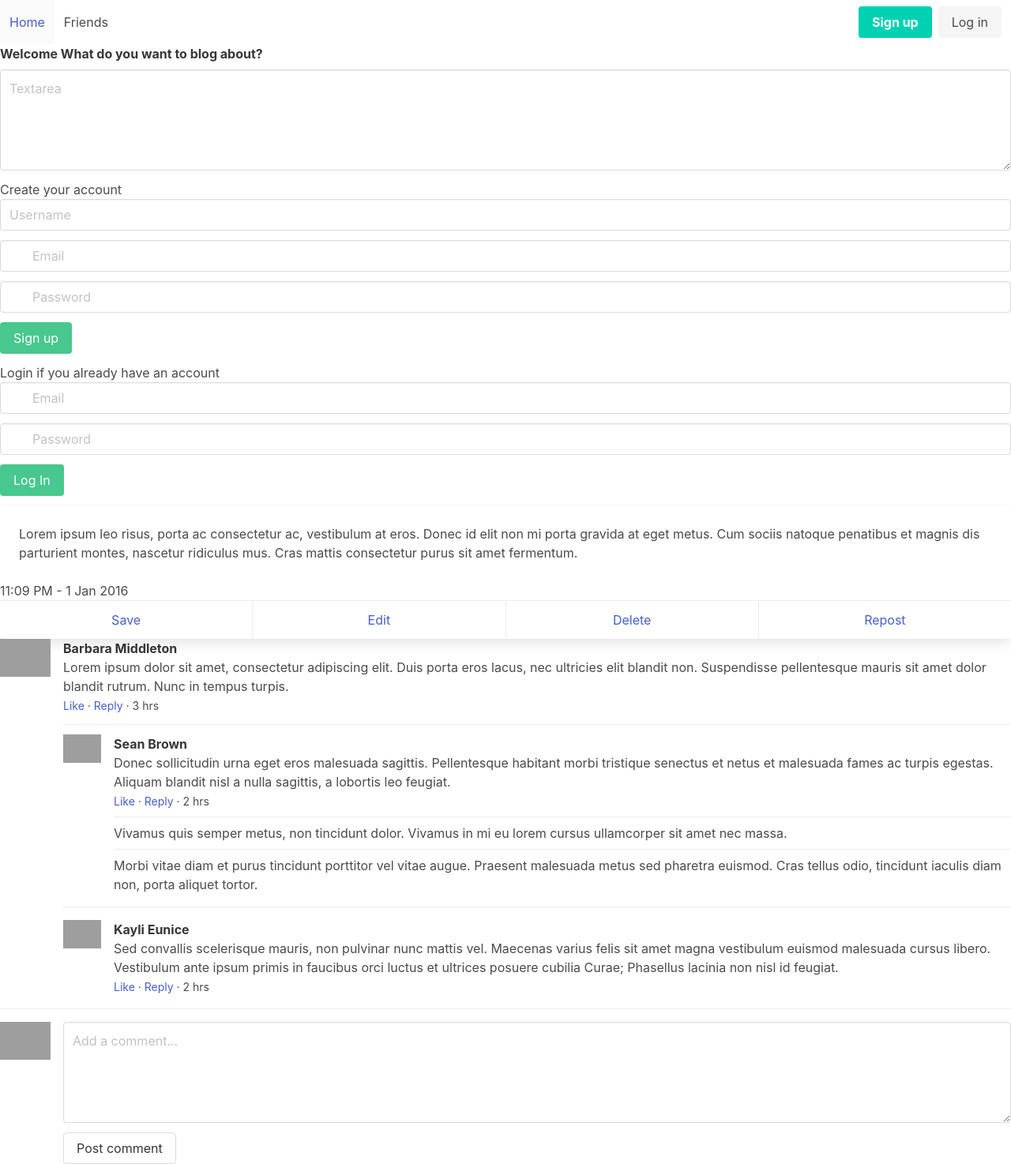
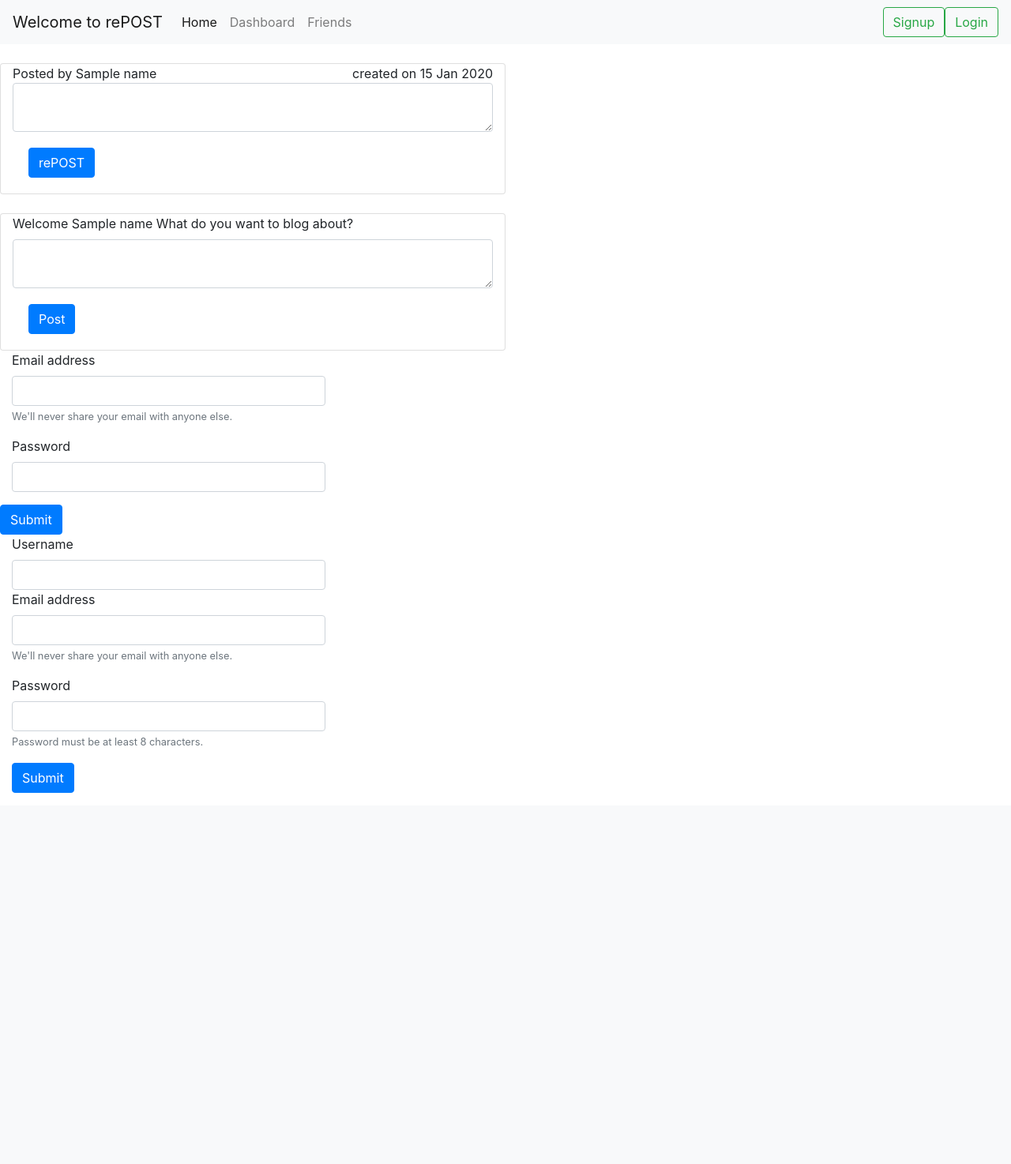
Before and after one commit to SarahKubik/rePost, a Node server app: template views/layouts/index.html in a window 1280 px wide. Shown: the whole page at 79% size. After the commit the page ends 1004 px from the top, so only its background shows below. Run offline with Node 20, Linux system fonts and the light colour scheme; the template is opened without the code that fills it: most values are stand-ins (such as "Sample title", 1, 10 or a date in 2020); some libraries are stand-ins or nearby versions; grey boxes are pictures that could not be loaded.

Commit message:
bootstrap layout update

```diff
--- a/package.json
+++ b/package.json
@@ -5,7 +5,8 @@
   "main": "server.js",
   "scripts": {
     "test": "echo \"Error: no test specified\" && exit 1",
-    "start": "node server.js"
+    "start": "node server.js",
+    "devStart": "nodemon server.js"
   },
   "repository": {
     "type": "git",
@@ -30,5 +31,8 @@
     "mysql2": "^2.2.5",
     "sequelize": "^6.6.5",
     "stack": "^0.1.0"
+  },
+  "devDependencies": {
+    "nodemon": "^2.0.12"
   }
 }
--- a/views/layouts/index.html
+++ b/views/layouts/index.html
@@ -7,199 +7,97 @@
   <title>rePOST</title>
   <link rel="stylesheet" href="/css/jass.css">
   <link rel="stylesheet" href="/css/style.css">
-  <link rel="stylesheet" href="https://cdn.jsdelivr.net/npm/bulma@0.9.3/css/bulma.min.css">
+  <link rel="stylesheet" href="https://cdn.jsdelivr.net/npm/bootstrap@4.5.3/dist/css/bootstrap.min.css" integrity="sha384-TX8t27EcRE3e/ihU7zmQxVncDAy5uIKz4rEkgIXeMed4M0jlfIDPvg6uqKI2xXr2" crossorigin="anonymous">
+  <script src="https://kit.fontawesome.com/3708f4dee4.js" crossorigin="anonymous"></script>
 </head>
 <body>
-<nav class="navbar" role="navigation" aria-label="main navigation">
-  <div id="navbarBasicExample" class="navbar-menu">
-    <div class="navbar-start">
-      <a class="navbar-item">
-        Home
-      </a>
-
-      <a class="navbar-item">
-        Friends
-      </a>
+  <nav class="navbar navbar-expand-lg navbar-light bg-light">
+    <a class="navbar-brand" href="#">Welcome to rePOST</a>
+    <button class="navbar-toggler" type="button" data-toggle="collapse" data-target="#navbarText" aria-controls="navbarText" aria-expanded="false" aria-label="Toggle navigation">
+      <span class="navbar-toggler-icon"></span>
+    </button>
+    <div class="collapse navbar-collapse" id="navbarText">
+      <ul class="navbar-nav mr-auto">
+        <li class="nav-item active">
+          <a class="nav-link" href="#">Home <span class="sr-only">(current)</span></a>
+        </li>
+        <li class="nav-item">
+          <a class="nav-link" href="#">Dashboard</a>
+        </li>
+        <li class="nav-item">
+          <a class="nav-link" href="#">Friends</a>
+        </li>
+      </ul>
+      <button class="btn btn-outline-success my-2 my-sm-0" type="submit">Signup</button>
+      <button class="btn btn-outline-success my-2 my-sm-0" type="submit">Login</button>
     </div>
-
-    <div class="navbar-end">
-      <div class="navbar-item">
-        <div class="buttons">
-          <a class="button is-primary">
-            <strong>Sign up</strong>
-          </a>
-          <a class="button is-light">
-            Log in
-          </a>
+  </nav>
+  <div class="card col-6 my-4">
+    <form class="field" id="post-form">
+      <div class="d-flex justify-content-between">
+        <div>
+           Posted by {{name}}
+        </div>
+        <div>
+           created on {{createdAt}}
         </div>
    </div>
+    <div class="control">
+      <textarea class="form-control" style="min-width: 50%"></textarea>
     </div>
-  </div>
-</nav>
-<div class="field">
-  <label class="label">Welcome What do you want to blog about?</label>
-  <div class="control">
-    <textarea class="textarea" placeholder="Textarea"></textarea>
+    </form>
+      <div class="card-body">
+        <a href="#" class="btn btn-primary">rePOST</a>
       </div>
     </div>
 
-<div class="field">
-  <h1>Create your account</h1>
+
+  <div class="card col-6">
+  <form class="field" id="post-form">
+  <label class="label">Welcome {{name}} What do you want to blog about?</label>
   <div class="control">
-    <input class="input" type="text" placeholder="Username">
+    <textarea class="form-control" style="min-width: 50%"></textarea>
+  </div>
+  </form>
+    <div class="card-body">
+      <a href="#" class="btn btn-primary">Post</a>
     </div>
   </div>
-<div class="field">
-  <p class="control has-icons-left has-icons-right">
-    <input class="input" type="email" placeholder="Email">
-    <span class="icon is-small is-left">
-      <i class="fas fa-envelope"></i>
-    </span>
-    <span class="icon is-small is-right">
-      <i class="fas fa-check"></i>
-    </span>
-  </p>
+
+
+
+
+
+
+  <form>
+    <div class="form-group col-4">
+      <label for="exampleInputEmail1">Email address</label>
+      <input type="email" class="form-control" id="exampleInputEmail1" aria-describedby="emailHelp">
+      <small id="emailHelp" class="form-text text-muted">We'll never share your email with anyone else.</small>
     </div>
-<div class="field">
-  <p class="control has-icons-left">
-    <input class="input" type="password" placeholder="Password">
-    <span class="icon is-small is-left">
-      <i class="fas fa-lock"></i>
-    </span>
-  </p>
+    <div class="form-group col-4">
+      <label for="exampleInputPassword1">Password</label>
+      <input type="password" class="form-control" id="exampleInputPassword1">
       </div>
-<div class="field">
-  <p class="control">
-    <button class="button is-success">
-      Sign up
-    </button>
-  </p>
+    <button type="submit" class="btn btn-primary">Submit</button>
+  </form>
+  <form>
+    <div class="form-group col-4">
+      <label for="exampleInputEmail1">Username</label>
+      <input type="name" class="form-control" id="exampleInputName1" aria-describedby="userHelp">
+    <div class="form-group">
+      <label for="exampleInputEmail1">Email address</label>
+      <input type="email" class="form-control" id="exampleInputEmail1" aria-describedby="emailHelp">
+      <small id="emailHelp" class="form-text text-muted">We'll never share your email with anyone else.</small>
     </div>
-<div class="field">
-  <h2>Login if you already have an account</h2>
-  <p class="control has-icons-left has-icons-right">
-    <input class="input" type="email" placeholder="Email">
-    <span class="icon is-small is-left">
-      <i class="fas fa-envelope"></i>
-    </span>
-    <span class="icon is-small is-right">
-      <i class="fas fa-check"></i>
-    </span>
-  </p>
+    <div class="form-group ">
+      <label for="exampleInputPassword1">Password</label>
+      <input type="password" class="form-control" id="exampleInputPassword1">
+      <small id="emailHelp" class="form-text text-muted">Password must be at least 8 characters.
     </div>
-<div class="field">
-  <p class="control has-icons-left">
-    <input class="input" type="password" placeholder="Password">
-    <span class="icon is-small is-left">
-      <i class="fas fa-lock"></i>
-    </span>
-  </p>
-</div>
-<div class="field">
-  <p class="control">
-    <button class="button is-success">
-      Log In
-    </button>
-  </p>
-</div>
-<div class="card">
-  <div class="card-content">
-    <div class="content">
-      Lorem ipsum leo risus, porta ac consectetur ac, vestibulum at eros. Donec id elit non mi porta gravida at eget metus. Cum sociis natoque penatibus et magnis dis parturient montes, nascetur ridiculus mus. Cras mattis consectetur purus sit amet fermentum.
-    </div>
-  </div>
-  <time datetime="2016-1-1">11:09 PM - 1 Jan 2016</time>
-  <footer class="card-footer">
-    <a href="#" class="card-footer-item">Save</a>
-    <a href="#" class="card-footer-item">Edit</a>
-    <a href="#" class="card-footer-item">Delete</a>
-    <a href="#" class="card-footer-item">Repost</a>
-  </footer>
-</div>
+    <button type="submit" class="btn btn-primary">Submit</button>
+  </form>
 
-<article class="media">
-  <figure class="media-left">
-    <p class="image is-64x64">
-      <img src="https://bulma.io/images/placeholders/128x128.png">
-    </p>
-  </figure>
-  <div class="media-content">
-    <div class="content">
-      <p>
-        <strong>Barbara Middleton</strong>
-        <br>
-        Lorem ipsum dolor sit amet, consectetur adipiscing elit. Duis porta eros lacus, nec ultricies elit blandit non. Suspendisse pellentesque mauris sit amet dolor blandit rutrum. Nunc in tempus turpis.
-        <br>
-        <small><a>Like</a> · <a>Reply</a> · 3 hrs</small>
-      </p>
-    </div>
 
-    <article class="media">
-      <figure class="media-left">
-        <p class="image is-48x48">
-          <img src="https://bulma.io/images/placeholders/96x96.png">
-        </p>
-      </figure>
-      <div class="media-content">
-        <div class="content">
-          <p>
-            <strong>Sean Brown</strong>
-            <br>
-            Donec sollicitudin urna eget eros malesuada sagittis. Pellentesque habitant morbi tristique senectus et netus et malesuada fames ac turpis egestas. Aliquam blandit nisl a nulla sagittis, a lobortis leo feugiat.
-            <br>
-            <small><a>Like</a> · <a>Reply</a> · 2 hrs</small>
-          </p>
-        </div>
-
-        <article class="media">
-          Vivamus quis semper metus, non tincidunt dolor. Vivamus in mi eu lorem cursus ullamcorper sit amet nec massa.
-        </article>
-
-        <article class="media">
-          Morbi vitae diam et purus tincidunt porttitor vel vitae augue. Praesent malesuada metus sed pharetra euismod. Cras tellus odio, tincidunt iaculis diam non, porta aliquet tortor.
-        </article>
-      </div>
-    </article>
-
-    <article class="media">
-      <figure class="media-left">
-        <p class="image is-48x48">
-          <img src="https://bulma.io/images/placeholders/96x96.png">
-        </p>
-      </figure>
-      <div class="media-content">
-        <div class="content">
-          <p>
-            <strong>Kayli Eunice </strong>
-            <br>
-            Sed convallis scelerisque mauris, non pulvinar nunc mattis vel. Maecenas varius felis sit amet magna vestibulum euismod malesuada cursus libero. Vestibulum ante ipsum primis in faucibus orci luctus et ultrices posuere cubilia Curae; Phasellus lacinia non nisl id feugiat.
-            <br>
-            <small><a>Like</a> · <a>Reply</a> · 2 hrs</small>
-          </p>
-        </div>
-      </div>
-    </article>
-  </div>
-</article>
-
-<article class="media">
-  <figure class="media-left">
-    <p class="image is-64x64">
-      <img src="https://bulma.io/images/placeholders/128x128.png">
-    </p>
-  </figure>
-  <div class="media-content">
-    <div class="field">
-      <p class="control">
-        <textarea class="textarea" placeholder="Add a comment..."></textarea>
-      </p>
-    </div>
-    <div class="field">
-      <p class="control">
-        <button class="button">Post comment</button>
-      </p>
-    </div>
-  </div>
-</article>
 
 </body>
```
Also changed, not shown: views/dashboard.handlebars (+25 -11 lines), views/homepage.handlebars (+28 -3 lines), views/layouts/main.handlebars (+36 -8 lines), views/reblog.handlebars (+19 -2 lines), public/css/style.css (added), public/css/template.css (deleted), 1 other file. Lines whose indentation alone changed are shown as unchanged.
